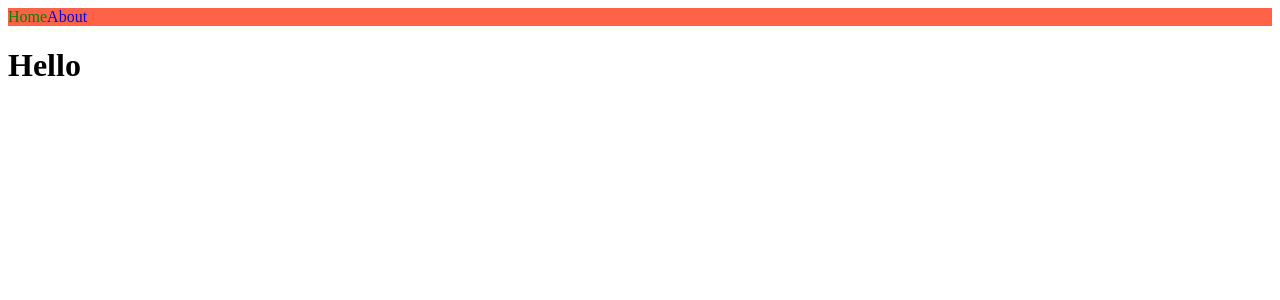
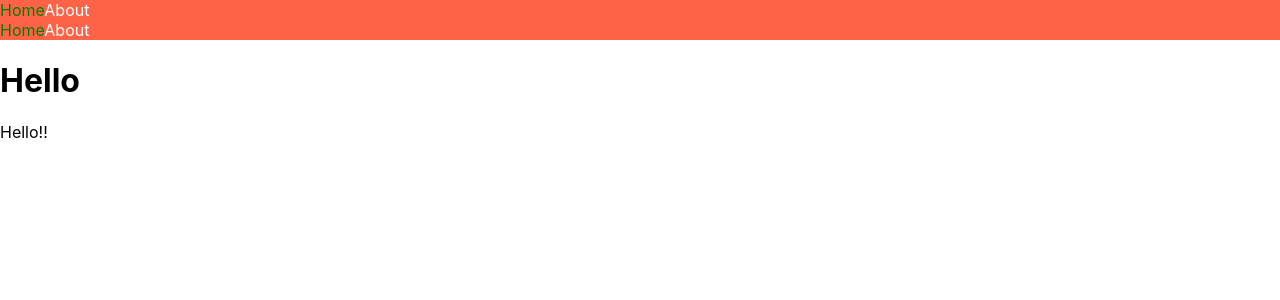
Before and after one commit to cpk0709/first-nextjs, a Next.js app: page / in a window 1280 px wide. Shown: the top 300 px of the page. Built offline with nearby package versions, Linux system fonts and the light colour scheme.

Commit message:
_app.js 추가

```diff
--- /dev/null
+++ b/pages/_app.js
@@ -0,0 +1,17 @@
+import NavBar from "../components/NavBar";
+import "../styles/globals.css";
+
+export default function App({ Component, pageProps }) {
+  return (
+    <>
+      <NavBar />
+      <Component {...pageProps} />
+      <span>Hello!!</span>
+      <style jsx global>{`
+        a {
+          color: white;
+        }
+      `}</style>
+    </>
+  );
+}
```
